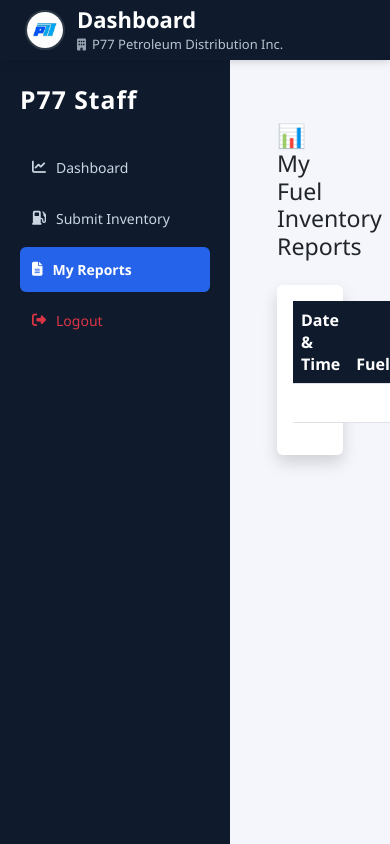
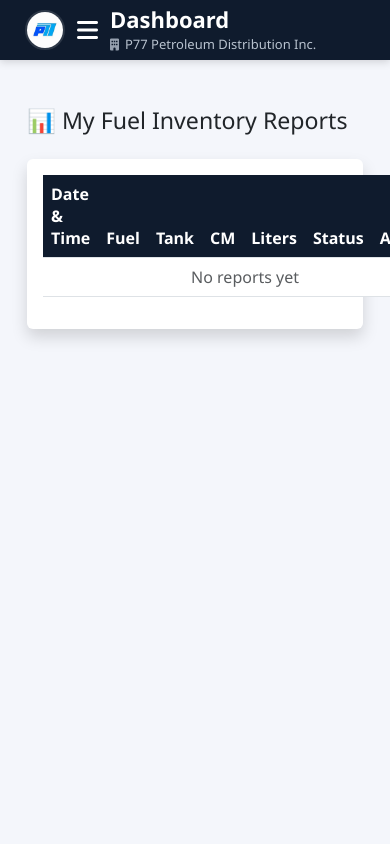
Before and after one commit to Juvpin143/p77-data-monitoring, a Django app: page /staff/my-reports/ in a window 390 px wide; the page is wider, and only the part inside the window is pictured. Run offline with Django 5.2, Linux system fonts and the light colour scheme; a user stored in the database is signed in; data comes from the database, SQL or seed files in the repository.

Commit message:
Add hamburger menu for mobile

```diff
--- a/staff/templates/main/base_staff.html
+++ b/staff/templates/main/base_staff.html
@@ -40,27 +40,22 @@ html, body{
 
 /* MOBILE VERSION (screens below 768px) */
 @media (max-width: 768px) {
-
-    /* sidebar becomes hidden on mobile */
     .sidebar {
-        left: -230px;                       /* hide it off-screen */
-        transition: 0.3s ease;
+        display: none !important;
     }
 
-    /* navbar full width (already OK) */
-    .navbar {
-        left: 0;
-        width: 100%;
+    .main {
+        margin-left: 0 !important;
+        width: 100% !important;
     }
 
-    /* main content full width din */
-    .main {
-        margin-left: 0;
+    .navbar {
+        left: 0 !important;
+        width: 100% !important;
     }
 
-    /* mobile padding */
     .content {
-        padding: 15px 20px;
+        padding: 15px !important;
     }
 }
 /* Global Layout */
@@ -288,6 +283,55 @@ body{
     color: #ff4d5a;
 }
 
+/* HAMBURGER BUTTON */
+.hamburger {
+    display: none;
+    background: none;
+    border: none;
+    color: white;
+    font-size: 24px;
+    cursor: pointer;
+}
+
+/* OVERLAY */
+.overlay {
+    display: none;
+    position: fixed;
+    top: 0; left: 0;
+    width: 100%; height: 100%;
+    background: rgba(0,0,0,0.5);
+    z-index: 999;
+}
+
+@media (max-width: 768px) {
+    .hamburger {
+        display: block !important;
+    }
+
+    .sidebar {
+        left: -230px !important;
+        transition: 0.3s ease;
+        z-index: 1001;
+    }
+
+    .sidebar.open {
+        left: 0 !important;
+    }
+
+    .overlay.open {
+        display: block !important;
+    }
+
+    .main {
+        margin-left: 0 !important;
+        width: 100% !important;
+    }
+
+    .content {
+        padding: 15px !important;
+    }
+}
+
 </style>
 
 </head>
@@ -302,6 +346,9 @@ body{
         <div class="nav-left">
             <div class="logo-title">
                 <img src="{% static 'images/p77_logo.png' %}" alt="P77 Logo" class="nav-logo">
+                <button class="hamburger" id="hamburgerBtn">
+                    <i class="fa-solid fa-bars"></i>
+                </button>
                 <div class="text-group">
                     <h3>Dashboard</h3>
                     <div class="company">
@@ -378,6 +425,22 @@ body{
     </div>
 
 <script>
+const hamburger = document.getElementById('hamburgerBtn');
+const sidebar = document.querySelector('.sidebar');
+const overlay = document.getElementById('overlay');
+
+hamburger.addEventListener('click', function() {
+    sidebar.classList.toggle('open');
+    overlay.classList.toggle('open');
+});
+
+overlay.addEventListener('click', function() {
+    sidebar.classList.remove('open');
+    overlay.classList.remove('open');
+});
+</script>
+
+<script>
 document.addEventListener("DOMContentLoaded", function () {
     const toastElList = document.querySelectorAll('.toast');
     toastElList.forEach(function(toastEl) {
```
